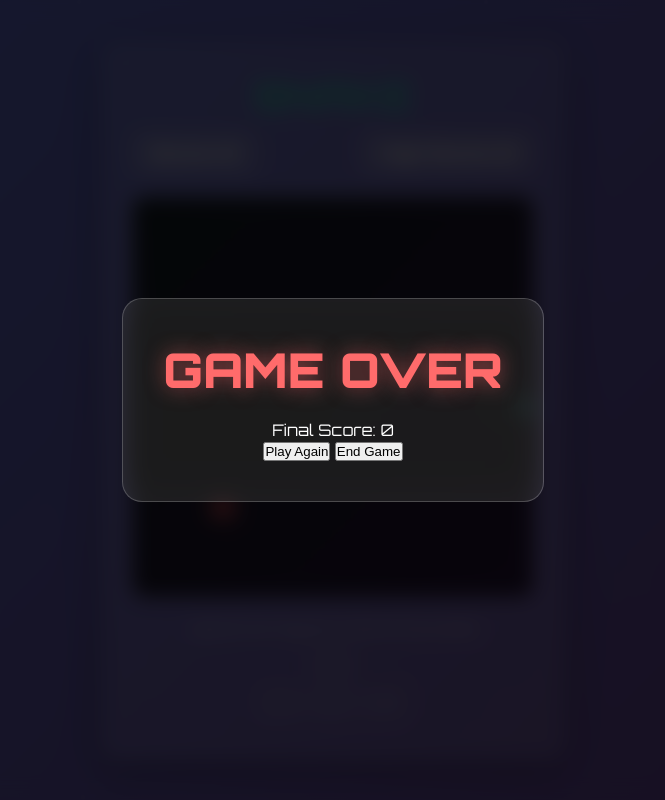
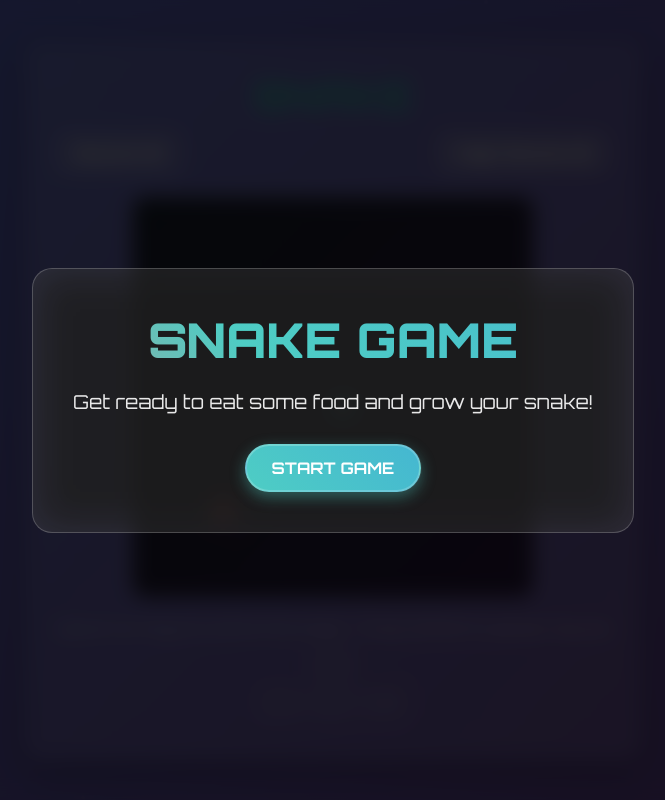
Before and after one commit to sngawang/infra-api, a Flask app: page / in a window 1280 px wide. Shown: the whole page, without its empty margins (307-972 px from the left). Run offline with Flask 3, Linux system fonts and the light colour scheme.

Commit message:
added start the game button and end game ui improvement

```diff
--- a/snake-web-game/static/game.js
+++ b/snake-web-game/static/game.js
@@ -24,21 +24,78 @@
 let highScore = parseInt(localStorage.getItem('snakeHighScore')) || 0;
 let snake = [{ x: 200, y: 200 }];
 let food = randomFood();
-let gameRunning = true;
+let gameRunning = false;
+let gameStarted = false;
+let gamePaused = false;
+let gameLoop;
+
 const overlay = document.getElementById("gameOverOverlay");
+const startOverlay = document.getElementById("startGameOverlay");
+const pauseIndicator = document.getElementById("pauseIndicator");
 
 // Initialize game
 function initGame() {
     // Initialize high score display
     document.getElementById("high").textContent = `High Score: ${highScore}`;
 
+    // Draw initial state
+    drawInitialState();
+
+    // Show start game overlay
+    startOverlay.style.display = "flex";
+}
+
+// Draw initial game state (paused)
+function drawInitialState() {
+    // Create gradient background
+    const gradient = ctx.createLinearGradient(0, 0, canvas.width, canvas.height);
+    gradient.addColorStop(0, 'rgba(20, 30, 40, 0.9)');
+    gradient.addColorStop(1, 'rgba(40, 20, 60, 0.9)');
+    ctx.fillStyle = gradient;
+    ctx.fillRect(0, 0, canvas.width, canvas.height);
+
+    // Draw grid
+    drawGrid();
+
+    // Draw food
+    drawFood();
+
+    // Draw snake
+    drawSnake();
+}
+
+// Start the game
+function startGame() {
+    gameStarted = true;
+    gameRunning = true;
+    gamePaused = false;
+    startOverlay.style.display = "none";
+    pauseIndicator.style.display = "none";
+
     // Start game loop
     gameLoop = setInterval(draw, 120);
 }
 
+// Pause/Resume game
+function togglePause() {
+    if (!gameStarted || !gameRunning) return;
+
+    if (gamePaused) {
+        // Resume game
+        gamePaused = false;
+        pauseIndicator.style.display = "none";
+        gameLoop = setInterval(draw, 120);
+    } else {
+        // Pause game
+        gamePaused = true;
+        pauseIndicator.style.display = "block";
+        clearInterval(gameLoop);
+    }
+}
+
 // Main game drawing function
 function draw() {
-    if (!gameRunning) return;
+    if (!gameRunning || gamePaused) return;
 
     // Create gradient background
     const gradient = ctx.createLinearGradient(0, 0, canvas.width, canvas.height);
@@ -183,10 +240,13 @@
 // Handle game over
 function gameOver() {
     gameRunning = false;
+    gameStarted = false;
+    gamePaused = false;
     clearInterval(gameLoop);
 
     document.getElementById("finalScore").textContent = score;
     overlay.style.display = "flex";
+    pauseIndicator.style.display = "none";
 
     // Update high score
     if (score > highScore) {
@@ -198,7 +258,7 @@
 
 // Handle direction changes
 function changeDirection(e) {
-    if (!gameRunning) return;
+    if (!gameRunning || gamePaused) return;
 
     switch(e.key) {
         case "ArrowUp":
@@ -213,6 +273,11 @@
         case "ArrowRight":
             if (dx === 0) { dx = box; dy = 0; }
             break;
+        case " ":
+        case "Space":
+            e.preventDefault();
+            togglePause();
+            break;
     }
 }
 
@@ -223,10 +288,13 @@
     dy = 0;
     score = 0;
     gameRunning = true;
+    gameStarted = true;
+    gamePaused = false;
     food = randomFood();
 
     document.getElementById("score").textContent = `Score: ${score}`;
     overlay.style.display = "none";
+    pauseIndicator.style.display = "none";
 
     clearInterval(gameLoop);
     gameLoop = setInterval(draw, 120);
@@ -235,8 +303,22 @@
 // End game
 function endGame() {
     overlay.style.display = "none";
+    startOverlay.style.display = "flex";
     gameRunning = false;
+    gameStarted = false;
+    gamePaused = false;
     clearInterval(gameLoop);
+
+    // Reset game state
+    snake = [{ x: 200, y: 200 }];
+    dx = box;
+    dy = 0;
+    score = 0;
+    food = randomFood();
+    document.getElementById("score").textContent = `Score: ${score}`;
+
+    // Draw initial state
+    drawInitialState();
 }
 
 // Generate random food position
--- a/snake-web-game/static/style.css
+++ b/snake-web-game/static/style.css
@@ -192,3 +192,129 @@
     margin-bottom: 20px;
     text-shadow: 0 0 20px rgba(255, 107, 107, 0.5);
 }
+
+/* Add these styles to your existing style.css */
+
+.game-buttons {
+    display: flex;
+    gap: 15px;
+    justify-content: center;
+    margin-top: 20px;
+}
+
+.game-btn {
+    padding: 12px 25px;
+    font-family: 'Orbitron', monospace;
+    font-size: 1rem;
+    font-weight: 700;
+    border: none;
+    border-radius: 25px;
+    cursor: pointer;
+    transition: all 0.3s ease;
+    text-transform: uppercase;
+    backdrop-filter: blur(10px);
+    border: 2px solid rgba(255, 255, 255, 0.2);
+}
+
+.btn-start {
+    background: linear-gradient(45deg, #4ecdc4, #45b7d1);
+    color: white;
+    box-shadow: 0 5px 15px rgba(78, 205, 196, 0.4);
+}
+
+.btn-start:hover {
+    transform: translateY(-2px);
+    box-shadow: 0 8px 25px rgba(78, 205, 196, 0.6);
+    background: linear-gradient(45deg, #45b7d1, #4ecdc4);
+}
+
+.btn-restart {
+    background: linear-gradient(45deg, #ff6b6b, #ff4757);
+    color: white;
+    box-shadow: 0 5px 15px rgba(255, 107, 107, 0.4);
+}
+
+.btn-restart:hover {
+    transform: translateY(-2px);
+    box-shadow: 0 8px 25px rgba(255, 107, 107, 0.6);
+}
+
+.btn-end {
+    background: rgba(255, 255, 255, 0.1);
+    color: white;
+    box-shadow: 0 5px 15px rgba(255, 255, 255, 0.2);
+}
+
+.btn-end:hover {
+    transform: translateY(-2px);
+    background: rgba(255, 255, 255, 0.2);
+}
+
+/* Start game overlay */
+.start-game-overlay {
+    position: fixed;
+    top: 0;
+    left: 0;
+    width: 100%;
+    height: 100%;
+    background: rgba(0, 0, 0, 0.8);
+    backdrop-filter: blur(10px);
+    display: flex;
+    justify-content: center;
+    align-items: center;
+    z-index: 100;
+    animation: fadeIn 0.3s ease;
+}
+
+.start-game-content {
+    background: rgba(255, 255, 255, 0.1);
+    backdrop-filter: blur(20px);
+    padding: 40px;
+    border-radius: 20px;
+    text-align: center;
+    border: 1px solid rgba(255, 255, 255, 0.2);
+    animation: slideIn 0.3s ease;
+}
+
+.start-game-title {
+    font-size: 3rem;
+    font-weight: 900;
+    background: linear-gradient(45deg, #ff6b6b, #4ecdc4, #45b7d1);
+    background-size: 200% 200%;
+    -webkit-background-clip: text;
+    -webkit-text-fill-color: transparent;
+    background-clip: text;
+    animation: gradient-shift 3s ease infinite;
+    margin-bottom: 20px;
+}
+
+.start-game-subtitle {
+    font-size: 1.2rem;
+    margin-bottom: 30px;
+    opacity: 0.9;
+}
+
+.final-score {
+    font-size: 1.5rem;
+    margin-bottom: 20px;
+    color: #4ecdc4;
+    font-weight: 700;
+}
+
+/* Pause indicator */
+.pause-indicator {
+    position: absolute;
+    top: 50%;
+    left: 50%;
+    transform: translate(-50%, -50%);
+    background: rgba(0, 0, 0, 0.8);
+    color: white;
+    padding: 20px;
+    border-radius: 15px;
+    font-size: 1.5rem;
+    font-weight: 700;
+    backdrop-filter: blur(10px);
+    border: 2px solid rgba(255, 255, 255, 0.2);
+    z-index: 10;
+    display: none;
+}
--- a/snake-web-game/templates/index.html
+++ b/snake-web-game/templates/index.html
@@ -24,10 +24,16 @@
                 </div>
             </div>
 
-            <canvas id="gameCanvas" class="game-canvas" width="400" height="400"></canvas>
+            <div style="position: relative;">
+                <canvas id="gameCanvas" class="game-canvas" width="400" height="400"></canvas>
+                <!-- Pause indicator -->
+                <div id="pauseIndicator" class="pause-indicator">
+                    Game Paused - Press SPACE to Resume
+                </div>
+            </div>
 
             <div class="controls">
-                <p>Use arrow keys to control the snake</p>
+                <p>Use arrow keys to control the snake • Press SPACE to pause/resume</p>
                 <div class="controls-grid">
                     <div class="control-key empty"></div>
                     <div class="control-key">↑</div>
@@ -36,6 +42,17 @@
                     <div class="control-key">↓</div>
                     <div class="control-key">→</div>
                 </div>
+            </div>
+        </div>
+    </div>
+
+    <!-- Start Game Overlay -->
+    <div id="startGameOverlay" class="start-game-overlay">
+        <div class="start-game-content">
+            <h2 class="start-game-title">SNAKE GAME</h2>
+            <p class="start-game-subtitle">Get ready to eat some food and grow your snake!</p>
+            <div class="game-buttons">
+                <button class="game-btn btn-start" onclick="startGame()">Start Game</button>
             </div>
         </div>
     </div>
```
